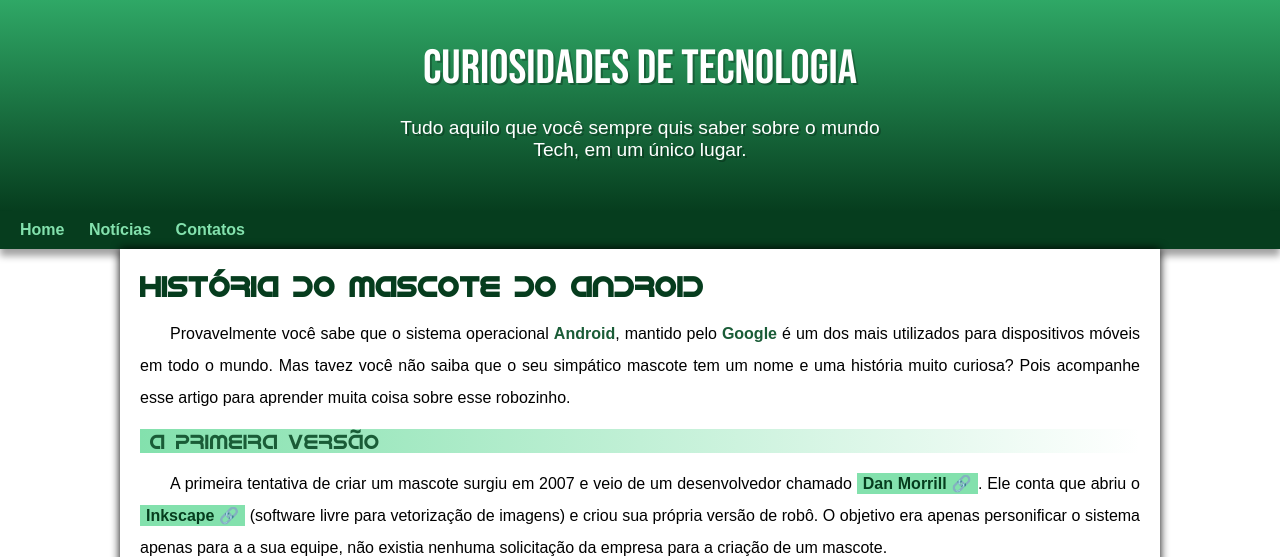
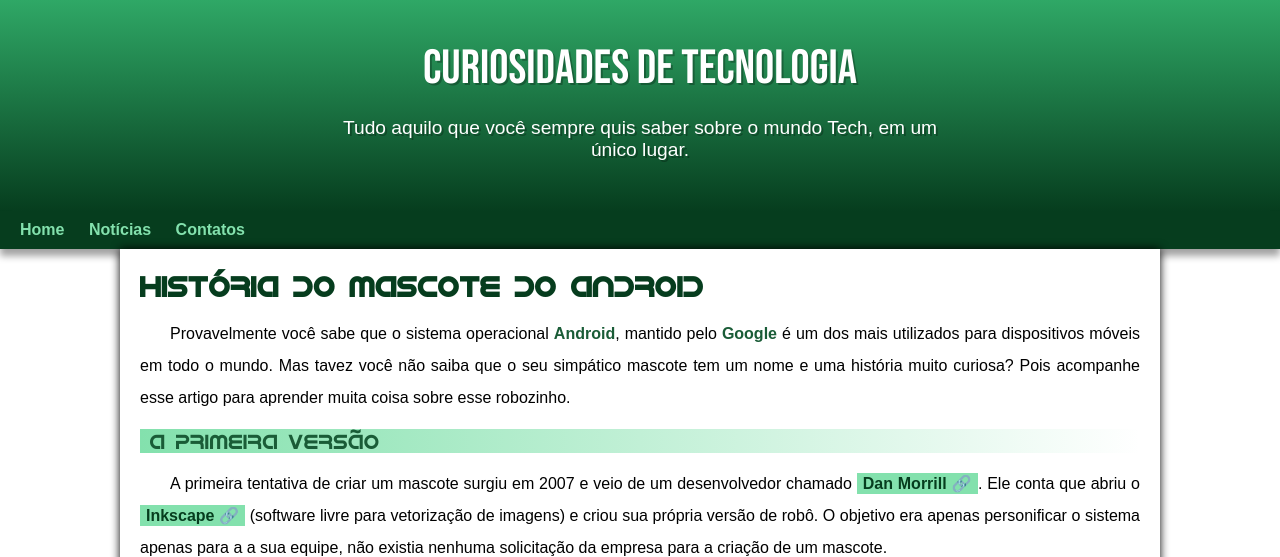
Before and after one commit to jotta-ctrl/projeto-android, a plain HTML site: page index.html in a window 1280 px wide. Shown: the top 557 px of the page. Drawn offline with Linux system fonts and the light colour scheme.

```diff
--- a/estilo/style.css
+++ b/estilo/style.css
@@ -36,8 +36,6 @@ a.externo::after {
 
 header {
     background-image: linear-gradient(to bottom, var(--cor03), var(--cor05));
-    color: white;
-    font-family: var(--fonte-android);
     min-height: 150px;
     text-align: center;
     padding-top: 40px;
@@ -56,7 +54,7 @@ header > p {
     font-family: var(--fonte-padrao);
     font-size: 1.2em;
     color: white;
-    max-width: 500px;
+    max-width: 600px;
     padding-right: 10px;
     padding-left: 10px;
     margin: auto;
```
